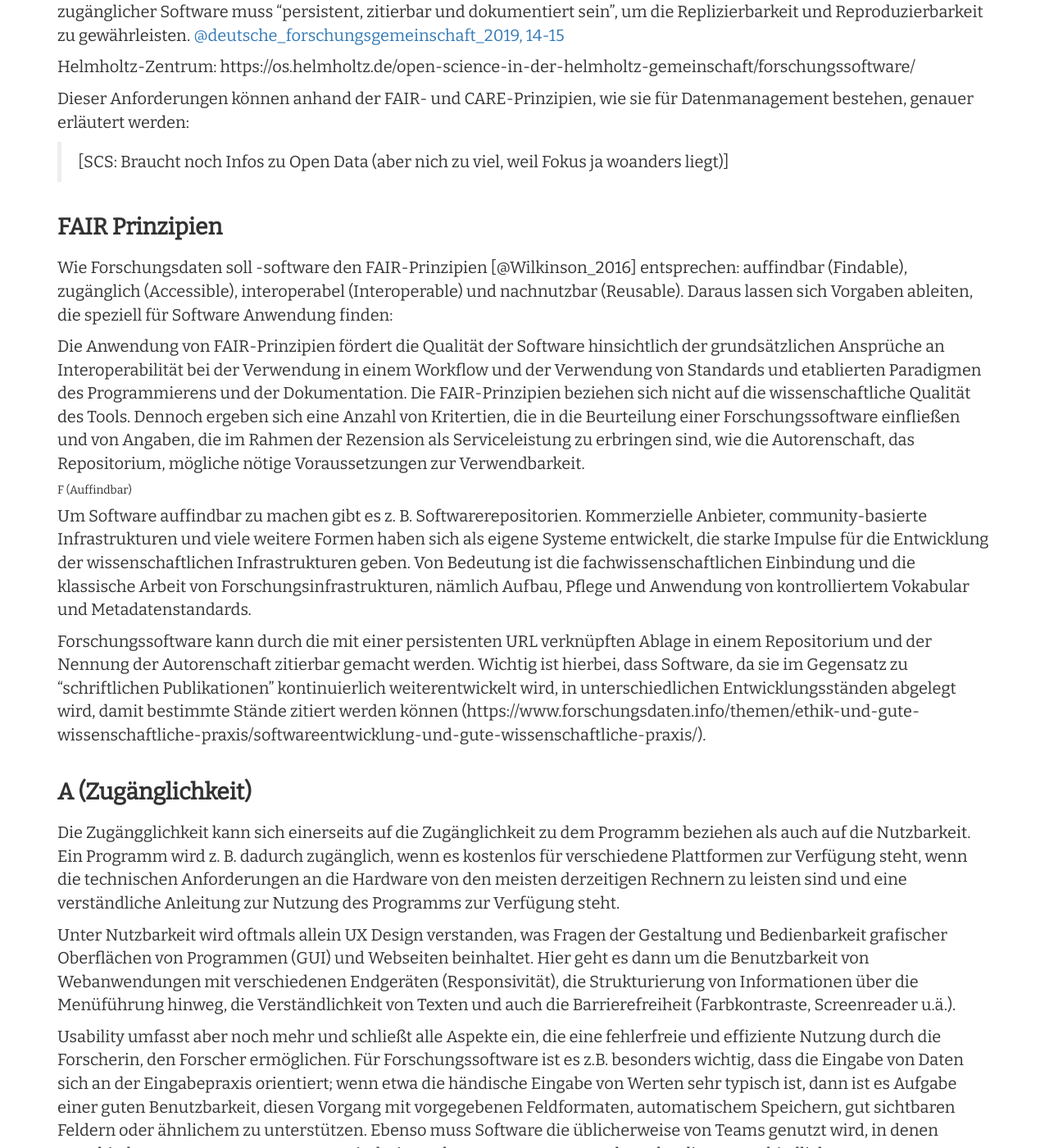
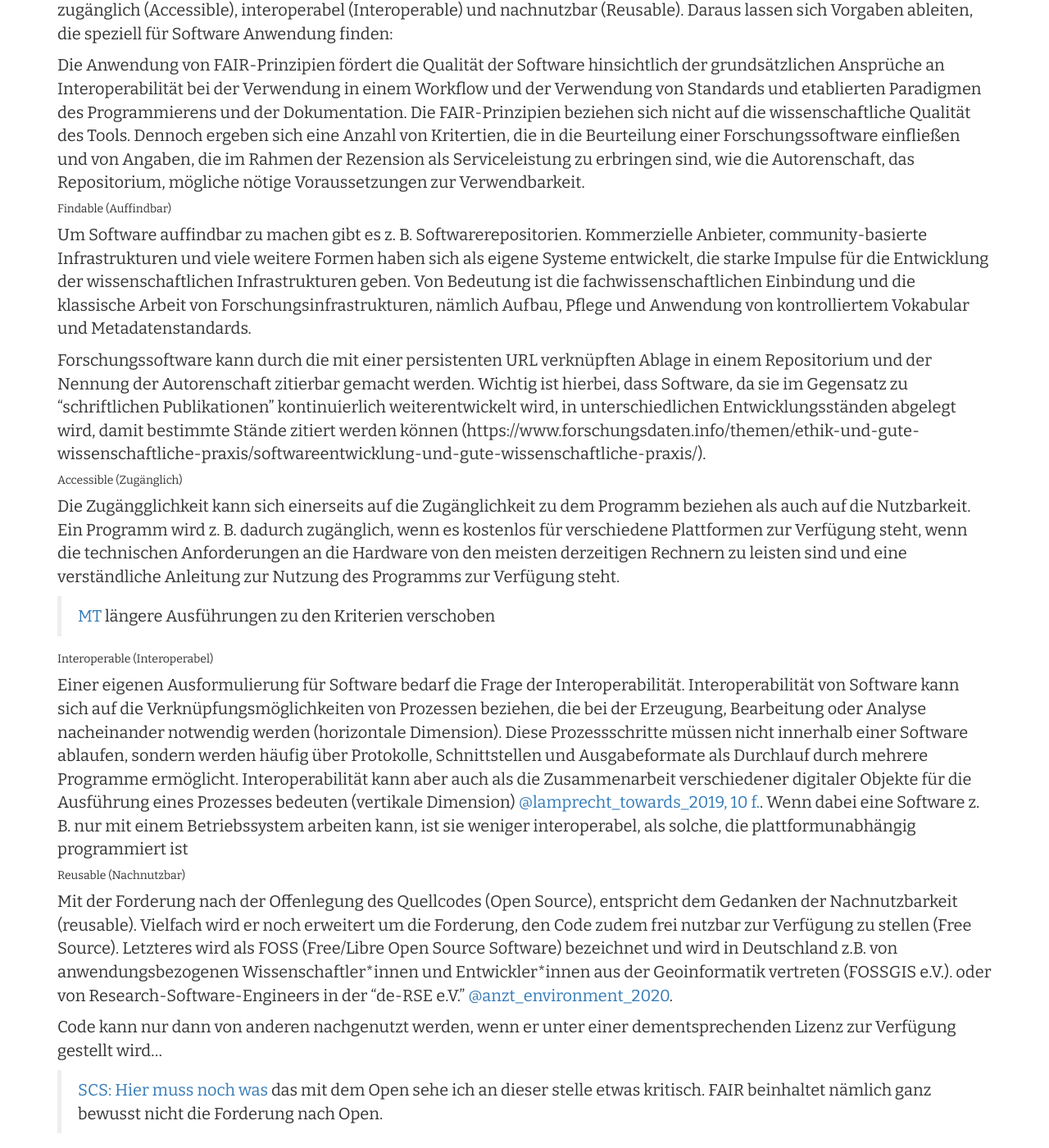
Before and after one commit to Research-Squirrel-Engineers/Impuls_SoftwareRezensionen_DGUF, a Jekyll site: the page built from Draft.md, in a window 1280 px wide and 1400 px high, scrolled down 2714 px. Shown: the whole window at 82% size. Built offline with Jekyll 4.4.1, drawn with Linux system fonts in a browser that asks for light colours; nearby versions of some CDN libraries; some of the changed text lies outside the part shown.

Commit message:
Gliederungsanpassung, neue Kommentare

```diff
--- a/Draft.md
+++ b/Draft.md
@@ -25,10 +25,10 @@ csl: apa-6th-edition.csl
 
 * [Zielsetzung](#Zielsetzung-des-Beitrags)
 * [Forschungssoftware](#Forschungssoftware)
-  * [Forschungssoftware als wissenschafltiche Leistung]() (RSE und Stand von Forschungssoftware in der Fachgemeinschaft)
-  * [Gute Forschungssoftware](#FAIRe Forschungssoftware?)
+  * [Forschungssoftware als wissenschafltiche Leistung](#forschungssoftware-als-wissenschaftliche-leistung)
+  * [Gute Forschungssoftware](#Gute-Forschungssoftware)
+    * [FAIR Prinzipien](#FAIR-Prinzipien) (FAIR, CARE, Open, Gute wissenschafltiche Praxis) (Wie sieht die ideale Forschungssoftware aus?)
     * [Open Science](#open-science) (Open Science; Open Data, Open Source)
-    * [FAIR Prinzipien](#FAIR-Prinzipien) (FAIR, CARE, Open, Gute wissenschafltiche Praxis) (Wie sieht die ideale Forschungssoftware aus?)
     * [CARE Prinzipien](#care-prinzipien) (https://www.gida-global.org/care)
 * [Anwendungsbereich dieser Handreichung](Anwendungsbereich-dieser-Handreichung)
 * [Vorgehensweise bei der Rezension von Software](#Vorgehensweise-bei-der-Rezension-von-Software)
@@ -67,8 +67,47 @@ Dafür werden im Folgenden einige Punkte genannt und weiter ausgeführt.
 
 >[SCS: Noch ein bissl wenig]
 
+> [MT] Bausteine: (RSE und Stand von Forschungssoftware in der Fachgemeinschaft)
 
-### Gute Forschungssoftware: Open Science
+
+### Gute Forschungssoftware
+
+> [MT] Einleitung für Ausführungen weiter unten
+> Bausteine: DFG gute wissenschaftliche Praxis; internationaler Kontext; Aufbauend: zuerst FAIR, dann Open, und als i-tüpfelchen dann CARE
+
+#### FAIR Prinzipien
+Wie Forschungsdaten soll -software den FAIR-Prinzipien [@Wilkinson_2016] entsprechen: auffindbar (Findable), zugänglich (Accessible), interoperabel (Interoperable) und nachnutzbar (Reusable). Daraus lassen sich Vorgaben ableiten, die speziell für Software Anwendung finden:
+
+Die Anwendung von FAIR-Prinzipien fördert die Qualität der Software hinsichtlich der grundsätzlichen Ansprüche an Interoperabilität bei der Verwendung in einem Workflow und der Verwendung von Standards und etablierten Paradigmen des Programmierens und der Dokumentation. Die FAIR-Prinzipien beziehen sich nicht auf die wissenschaftliche Qualität des Tools. Dennoch ergeben sich eine Anzahl von Kritertien, die in die Beurteilung einer Forschungssoftware einfließen und von Angaben, die im Rahmen der Rezension als Serviceleistung zu erbringen sind, wie die Autorenschaft, das Repositorium, mögliche nötige Voraussetzungen zur Verwendbarkeit.
+
+
+##### Findable (Auffindbar)
+
+Um Software auffindbar zu machen gibt es z. B. Softwarerepositorien. Kommerzielle Anbieter, community-basierte Infrastrukturen und viele weitere Formen haben sich als eigene Systeme entwickelt, die starke Impulse für die Entwicklung der wissenschaftlichen Infrastrukturen geben. Von Bedeutung ist die fachwissenschaftlichen Einbindung und die klassische Arbeit von Forschungsinfrastrukturen, nämlich Aufbau, Pflege und Anwendung von kontrolliertem Vokabular und Metadatenstandards.
+
+Forschungssoftware kann durch die mit einer persistenten URL verknüpften Ablage in einem Repositorium und der Nennung der Autorenschaft zitierbar gemacht werden. Wichtig ist hierbei, dass Software, da sie im Gegensatz zu "schriftlichen Publikationen" kontinuierlich weiterentwickelt wird, in unterschiedlichen Entwicklungsständen abgelegt wird, damit bestimmte Stände zitiert werden können (https://www.forschungsdaten.info/themen/ethik-und-gute-wissenschaftliche-praxis/softwareentwicklung-und-gute-wissenschaftliche-praxis/).
+
+##### Accessible (Zugänglich)
+
+Die Zugängglichkeit kann sich einerseits auf die Zugänglichkeit zu dem Programm beziehen als auch auf die Nutzbarkeit. Ein Programm wird z. B. dadurch zugänglich, wenn es kostenlos für verschiedene Plattformen zur Verfügung steht, wenn die technischen Anforderungen an die Hardware von den meisten derzeitigen Rechnern zu leisten sind und eine verständliche Anleitung zur Nutzung des Programms zur Verfügung steht.
+
+> [MT] längere Ausführungen zu den Kriterien verschoben
+
+##### Interoperable (Interoperabel)
+
+Einer eigenen Ausformulierung für Software bedarf die Frage der Interoperabilität. Interoperabilität von Software kann sich auf die Verknüpfungsmöglichkeiten von Prozessen beziehen, die bei der Erzeugung, Bearbeitung oder Analyse nacheinander notwendig werden (horizontale Dimension). Diese Prozessschritte müssen nicht innerhalb einer Software ablaufen, sondern werden häufig über Protokolle, Schnittstellen und Ausgabeformate als Durchlauf durch mehrere Programme ermöglicht. Interoperabilität kann aber auch als die Zusammenarbeit verschiedener digitaler Objekte für die Ausführung eines Prozesses bedeuten (vertikale Dimension) [@lamprecht_towards_2019, 10 f.](#lamprecht_towards_2019). Wenn dabei eine Software z. B. nur mit einem Betriebssystem arbeiten kann, ist sie weniger interoperabel, als solche, die plattformunabhängig programmiert ist
+
+##### Reusable (Nachnutzbar)
+
+Mit der Forderung nach der Offenlegung des Quellcodes (Open Source), entspricht dem Gedanken der Nachnutzbarkeit (reusable). Vielfach wird er  noch erweitert um die Forderung, den Code zudem frei nutzbar zur Verfügung zu stellen (Free Source). Letzteres wird als FOSS (Free/Libre Open Source Software) bezeichnet und wird in Deutschland z.B. von anwendungsbezogenen Wissenschaftler\*innen und Entwickler\*innen aus der Geoinformatik vertreten (FOSSGIS e.V.). oder von Research-Software-Engineers in der "de-RSE e.V." [@anzt_environment_2020](#anzt_environment_2020).
+
+Code kann nur dann von anderen nachgenutzt werden, wenn er unter einer dementsprechenden Lizenz zur Verfügung gestellt wird...
+>[SCS: Hier muss noch was]
+> [MT] das mit dem Open sehe ich an dieser stelle etwas kritisch. FAIR beinhaltet nämlich ganz bewusst nicht die Forderung nach Open.
+
+Die FAIR-Prinzipien wurden aus dem Forschungsdatenmanagement übernommen. Im Bereich des Datenmanagements wurde darauf hingewiesen, dass es durchaus Gründe gibt, Daten zurückzuhalten, insbesondere wenn es um Rechte Indigener Bevölkerungen geht (siehe auch Marwick und Birch). Von diesen wurden weitere Richtlinien, die mit CARE abzukürzen sind entwickelt (https://www.gida-global.org/care):
+
+#### Open Science
 
 Open Science (Offene Wissenschaft) bezeichnet eine Wissenschaftspraxis, deren Ziel ein transparenter Forschungsprozess und eine Zugänglichkeit der Ergebnissen für die Wiederverwendung und Weiterentwicklung ist ( https://doi.org/10.5281/zenodo.1212496 ?). Für offene Forschungssoftware gilt, dass ihr Quellcode zugänglich und für die Weiterentwicklung lizenziert sein muss (https://book.fosteropenscience.eu/en/02OpenScienceBasics/03OpenResearchSoftwareAndOpenSource.html)
 
@@ -82,41 +121,7 @@ Dieser Anforderungen können anhand der FAIR- und CARE-Prinzipien, wie sie für
 
 >[SCS: Braucht noch Infos zu Open Data (aber nich zu viel, weil Fokus ja woanders liegt)]
 
-#### FAIR Prinzipien
-Wie Forschungsdaten soll -software den FAIR-Prinzipien [@Wilkinson_2016] entsprechen: auffindbar (Findable), zugänglich (Accessible), interoperabel (Interoperable) und nachnutzbar (Reusable). Daraus lassen sich Vorgaben ableiten, die speziell für Software Anwendung finden:
-
-Die Anwendung von FAIR-Prinzipien fördert die Qualität der Software hinsichtlich der grundsätzlichen Ansprüche an Interoperabilität bei der Verwendung in einem Workflow und der Verwendung von Standards und etablierten Paradigmen des Programmierens und der Dokumentation. Die FAIR-Prinzipien beziehen sich nicht auf die wissenschaftliche Qualität des Tools. Dennoch ergeben sich eine Anzahl von Kritertien, die in die Beurteilung einer Forschungssoftware einfließen und von Angaben, die im Rahmen der Rezension als Serviceleistung zu erbringen sind, wie die Autorenschaft, das Repositorium, mögliche nötige Voraussetzungen zur Verwendbarkeit.
-
-
-##### F (Auffindbar)
-
-Um Software auffindbar zu machen gibt es z. B. Softwarerepositorien. Kommerzielle Anbieter, community-basierte Infrastrukturen und viele weitere Formen haben sich als eigene Systeme entwickelt, die starke Impulse für die Entwicklung der wissenschaftlichen Infrastrukturen geben. Von Bedeutung ist die fachwissenschaftlichen Einbindung und die klassische Arbeit von Forschungsinfrastrukturen, nämlich Aufbau, Pflege und Anwendung von kontrolliertem Vokabular und Metadatenstandards.
-
-Forschungssoftware kann durch die mit einer persistenten URL verknüpften Ablage in einem Repositorium und der Nennung der Autorenschaft zitierbar gemacht werden. Wichtig ist hierbei, dass Software, da sie im Gegensatz zu "schriftlichen Publikationen" kontinuierlich weiterentwickelt wird, in unterschiedlichen Entwicklungsständen abgelegt wird, damit bestimmte Stände zitiert werden können (https://www.forschungsdaten.info/themen/ethik-und-gute-wissenschaftliche-praxis/softwareentwicklung-und-gute-wissenschaftliche-praxis/).
-
-#### A (Zugänglichkeit)
-
-Die Zugängglichkeit kann sich einerseits auf die Zugänglichkeit zu dem Programm beziehen als auch auf die Nutzbarkeit. Ein Programm wird z. B. dadurch zugänglich, wenn es kostenlos für verschiedene Plattformen zur Verfügung steht, wenn die technischen Anforderungen an die Hardware von den meisten derzeitigen Rechnern zu leisten sind und eine verständliche Anleitung zur Nutzung des Programms zur Verfügung steht.
-
-Unter Nutzbarkeit wird oftmals allein UX Design verstanden, was Fragen der Gestaltung und Bedienbarkeit grafischer Oberflächen von Programmen (GUI) und Webseiten beinhaltet. Hier geht es dann um die Benutzbarkeit von Webanwendungen mit verschiedenen Endgeräten (Responsivität), die Strukturierung von Informationen über die Menüführung hinweg, die Verständlichkeit von Texten und auch die Barrierefreiheit (Farbkontraste, Screenreader u.ä.).
-
-Usability umfasst aber noch mehr und schließt alle Aspekte ein, die eine fehlerfreie und effiziente Nutzung durch die Forscherin, den Forscher ermöglichen. Für Forschungssoftware ist es z.B. besonders wichtig, dass die Eingabe von Daten sich an der Eingabepraxis orientiert; wenn etwa die händische Eingabe von Werten sehr typisch ist, dann ist es Aufgabe einer guten Benutzbarkeit, diesen Vorgang mit vorgegebenen Feldformaten, automatischem Speichern, gut sichtbaren Feldern oder ähnlichem zu unterstützen. Ebenso muss Software die üblicherweise von Teams genutzt wird, in denen verschiedene Kompetenzen vertreten sind, ein Rechtemanagement vorsehen, das die unterschiedlichen Verantwortlichkeiten abbilden kann. Forschungssoftware wird nicht im leeren Raum genutzt, sondern trifft auf Erwartungen und Gewohnheiten der Nutzer\*innen, sowohl was ihre Bedienung betrifft, als auch die ergänzenden Angebote zur Unterstützung, wie Tutorials FAQs und ähnliches. Software, die für hochspezielle Fragestellungen verwendet wird, die auf einer Reihe vorhergehender Prozessschritte aufbaut, richtet sich an einen anderen Nutzerkreis, als Software, die Basisfunktionen erfüllt. Weil Forscher\*innen am besten beurteilen können, ob ihre Bedarfe und Gewohnheiten gut adressiert sind und die Forschungssoftware ihnen ein gutes Arbeiten erlaubt, gehört eine Beurteilung dieser Aspekte in die Rezension.
-Ableiten lassen sich Kriterien, auf die sich die Nutzungserfahrung abbilden lässt aus der Forschung und den Referenz-Standards zur Usability. Zu nennen ist unter anderem der ISO/IEC 9126 Standard und spezifisch für Webanwendungen bilden die Empfehlungen und Standards des W3C [@noauthor_w3c_nodate](#noauthor_w3c_nodate).
-
-##### I (Interoperabilität)
-
-Einer eigenen Ausformulierung für Software bedarf die Frage der Interoperabilität. Interoperabilität von Software kann sich auf die Verknüpfungsmöglichkeiten von Prozessen beziehen, die bei der Erzeugung, Bearbeitung oder Analyse nacheinander notwendig werden (horizontale Dimension). Diese Prozessschritte müssen nicht innerhalb einer Software ablaufen, sondern werden häufig über Protokolle, Schnittstellen und Ausgabeformate als Durchlauf durch mehrere Programme ermöglicht. Interoperabilität kann aber auch als die Zusammenarbeit verschiedener digitaler Objekte für die Ausführung eines Prozesses bedeuten (vertikale Dimension) [@lamprecht_towards_2019, 10 f.](#lamprecht_towards_2019). Wenn dabei eine Software z. B. nur mit einem Betriebssystem arbeiten kann, ist sie weniger interoperabel, als solche, die plattformunabhängig programmiert ist
-
-##### R (Nachnutzbarkeit)
-
-Mit der Forderung nach der Offenlegung des Quellcodes (Open Source), entspricht dem Gedanken der Nachnutzbarkeit (reusabel). Vielfach wird er  noch erweitert um die Forderung, den Code zudem frei nutzbar zur Verfügung zu stellen (Free Source). Letzteres wird als FOSS (Free/Libre Open Source Software) bezeichnet und wird in Deutschland z.B. von anwendungsbezogenen Wissenschaftler\*innen und Entwickler\*innen aus der Geoinformatik vertreten (FOSSGIS e.V.). oder von Research-Software-Engineers in der "de-RSE e.V." [@anzt_environment_2020](#anzt_environment_2020).
-
-Code kann nur dann von anderen nachgenutzt werden, wenn er unter einer dementsprechenden Lizenz zur Verfügung gestellt wird...
->[SCS: Hier muss noch was]
-
-
-
-Die FAIR-Prinzipien wurden aus dem Forschungsdatenmanagement übernommen. Im Bereich des Datenmanagements wurde darauf hingewiesen, dass es durchaus Gründe gibt, Daten zurückzuhalten, insbesondere wenn es um Rechte Indigener Bevölkerungen geht (siehe auch Marwick und Birch). Von diesen wurden weitere Richtlinien, die mit CARE abzukürzen sind entwickelt (https://www.gida-global.org/care):
+> [MT]: FAIR ist nicht automatisch gleich Open(!); Deshalb habe ich das in der Gliederung noch umgeordnet: zuerst FAIR, dann Open Science und dann noch CARE und Ethik. Wenn man FAIR macht ist es gut, wenn man Open Science praktiziert noch besser und wenn man dann auch noch CARE berücksichtigt kann man eigentlich nichts mehr besser machen
 
 #### CARE-Prinzipien
 
@@ -164,6 +169,7 @@ Weniger auffällig ist zunächst die Frage der Sprachen für die Nutzeroberfläc
 Die FAIR und CARE Richtlinien dienen vor allem der allgmeinen technischen und ethischen Bewertung von Software. Jedoch gibt es noch eine Reihe fachlicher Spezifika, auf die wir im Folgenden eingehen wollen.
 
 ### Fachliche Beurteilung
+> [MT] gehört schon zu den Kriterien
 
 Es bedarf also weiterer Kriterien, um festzustellen, was eine gute Forschungssoftware ist, und um in einer Rezension die Leistung der Entwickler\*innen angemessen zu beurteilen.
 Die Beschäftigung mit der wissenschaftlichen Nutzung, also den Nutzungsszenarien von Forschungssoftware ist in der archäologischen Forschung bereits verankert (bezogen auf die in der Ur- und Frühgeschichte und der Archäologie des Mittelalters betriebene Forschung). Die AG CAA e.V. führt seit 2010 jährlich Workshops durch, in denen Tutorials zu Software durchgeführt und Fallbeispiele diskutiert werden sowie Entwickler\*innen ihre Tools zur Diskussion stellen. Auch in den Fachzeitschriften und Tagungen mit anderen thematischen, räumlichen und zeitlichen Schwerpunkten werden in gewisser Regelmäßigkeit entsprechende Fallbeispiele publiziert. Und Tagungen, Sammelbände uns Ausstellungen nehmen sich bestimmter Themen an, wie der Auswertung von LIDAR-Daten oder 3D-Rekonstruktionen (LIT./LIT).
@@ -174,6 +180,7 @@ Zusammengefasst können aus den eigenen fachlichen Traditionen der Archäologie
 
 
 ### Die handwerkliche Qualität
+> [MT] gehört schon zu den Kriterien
 
 Die Frage der Interoperabilität und im gewissen Maße auch der Zugänglichkeit führt zur Qualität des Software Engineering. Bewusst ist dies hier als "handwerkliche" Qualität bezeichnet, denn Software Engineering erfordert spezifische Kompetenzen und Skills. Es baut auf eigene Wissensbestände zu ihrer Vermittlung und hinter der handwerklichen Qualität steht eine eigene Forschung aus den anwendungsbezogenen Wissenschaften. Wie bei handwerklichen Produkten ist die Qualität aber auch für die Nutzer\*innen erkennbar und zwar, wenn es um alle Aspekte der Nutzbarkeit geht. Davon etwas abgesetzt ist die Qualität des Programmcodes, die Art der Dokumentation, die Einbindung und Bezugnahme auf die Entwicklungen und Communities im Software Engineering. Letzteres sind Kriterien, die unmittelbar mit der Zukunftsfähigkeit der Software verbunden sind und daher ein wichtiges Merkmal sind, wenn es um den Einsatz von Software auf institutioneller Ebene oder für langfristige Vorhaben geht.
 
@@ -265,6 +272,14 @@ Eine Softwarerezension sollte wie die Besprechung einer Publikation zunächst mi
 * Haben ArchäologInnen bereits Best Practices für diese Software formuliert?
 * Gibt es Archäologie-relevante erfolgreiche Projekte/Anwendungen, die von dieser Software bereits unterstützt wurden?
 
+> [MT] folgendes wurde aus dem FAIR-Teil hier her verschoben; muss dann noch eingearbeitet Werden
+
+Unter Nutzbarkeit wird oftmals allein UX Design verstanden, was Fragen der Gestaltung und Bedienbarkeit grafischer Oberflächen von Programmen (GUI) und Webseiten beinhaltet. Hier geht es dann um die Benutzbarkeit von Webanwendungen mit verschiedenen Endgeräten (Responsivität), die Strukturierung von Informationen über die Menüführung hinweg, die Verständlichkeit von Texten und auch die Barrierefreiheit (Farbkontraste, Screenreader u.ä.).
+
+Usability umfasst aber noch mehr und schließt alle Aspekte ein, die eine fehlerfreie und effiziente Nutzung durch die Forscherin, den Forscher ermöglichen. Für Forschungssoftware ist es z.B. besonders wichtig, dass die Eingabe von Daten sich an der Eingabepraxis orientiert; wenn etwa die händische Eingabe von Werten sehr typisch ist, dann ist es Aufgabe einer guten Benutzbarkeit, diesen Vorgang mit vorgegebenen Feldformaten, automatischem Speichern, gut sichtbaren Feldern oder ähnlichem zu unterstützen. Ebenso muss Software die üblicherweise von Teams genutzt wird, in denen verschiedene Kompetenzen vertreten sind, ein Rechtemanagement vorsehen, das die unterschiedlichen Verantwortlichkeiten abbilden kann. Forschungssoftware wird nicht im leeren Raum genutzt, sondern trifft auf Erwartungen und Gewohnheiten der Nutzer\*innen, sowohl was ihre Bedienung betrifft, als auch die ergänzenden Angebote zur Unterstützung, wie Tutorials FAQs und ähnliches. Software, die für hochspezielle Fragestellungen verwendet wird, die auf einer Reihe vorhergehender Prozessschritte aufbaut, richtet sich an einen anderen Nutzerkreis, als Software, die Basisfunktionen erfüllt. Weil Forscher\*innen am besten beurteilen können, ob ihre Bedarfe und Gewohnheiten gut adressiert sind und die Forschungssoftware ihnen ein gutes Arbeiten erlaubt, gehört eine Beurteilung dieser Aspekte in die Rezension.
+Ableiten lassen sich Kriterien, auf die sich die Nutzungserfahrung abbilden lässt aus der Forschung und den Referenz-Standards zur Usability. Zu nennen ist unter anderem der ISO/IEC 9126 Standard und spezifisch für Webanwendungen bilden die Empfehlungen und Standards des W3C [@noauthor_w3c_nodate](#noauthor_w3c_nodate).
+
+
 ### Technik
 
 #### Qualität der Implementierung
```
Also changed, not shown: other parts of Draft.md (+1 -1 lines).
